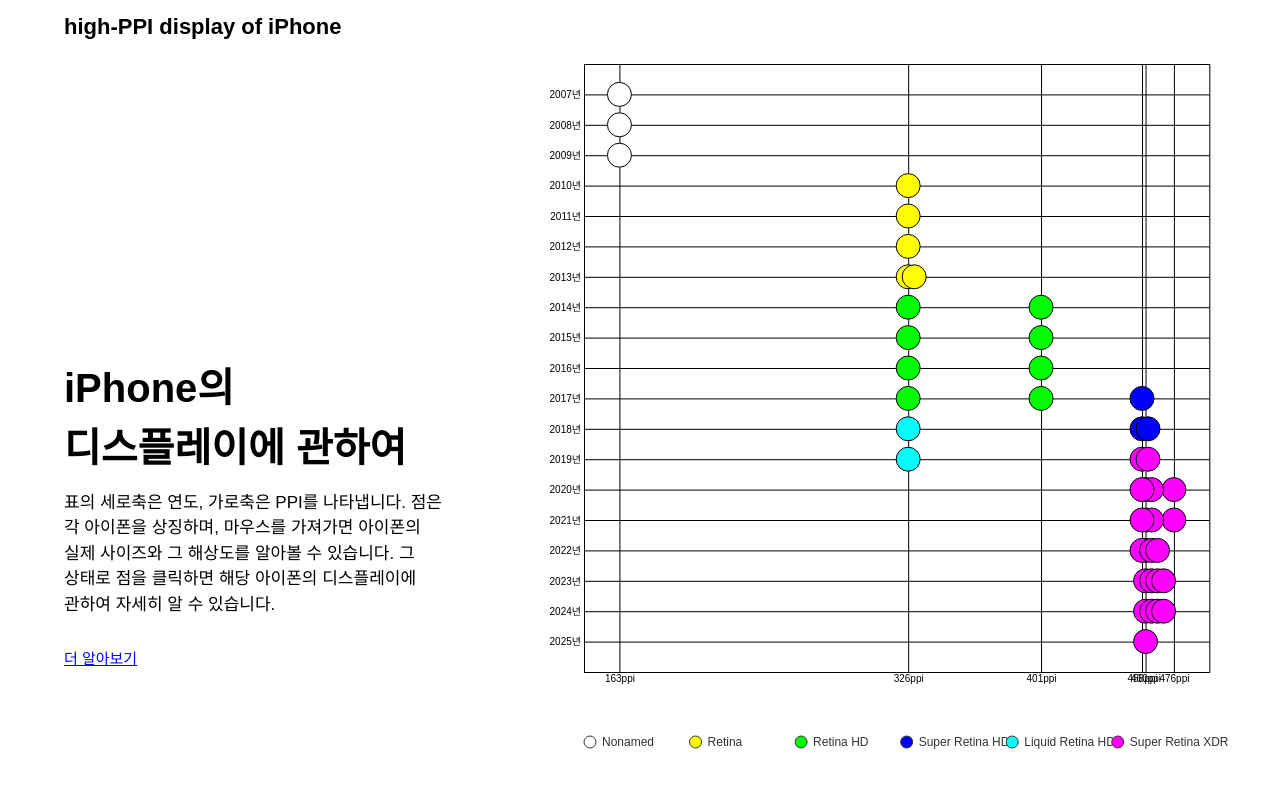
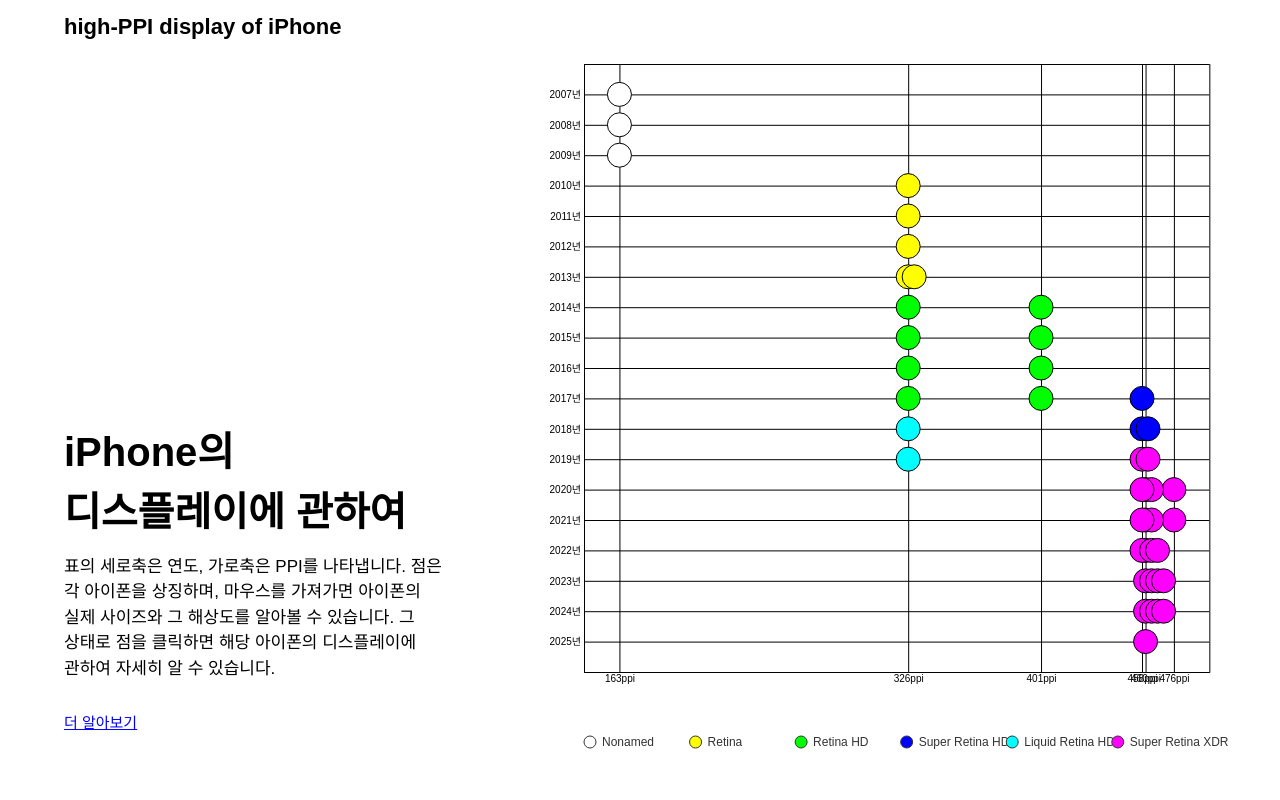
Before and after one commit to hansan12301/display-archive, a plain HTML site: page index.html in a window 1280 px wide. Drawn offline with nearby package versions, Linux system fonts and the light colour scheme.

Commit message:
Update style.css

```diff
--- a/style.css
+++ b/style.css
@@ -172,7 +172,7 @@ img {
     pointer-events: none; /* 클릭 방해 안 되게 */
 }
 #main-info  {
-    height: calc(100vh - 12.8rem);
+    height: calc(100vh - 6.4rem);
     display: flex;
     flex-direction: column;
     justify-content: end;
```
